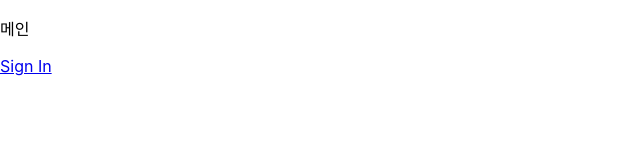
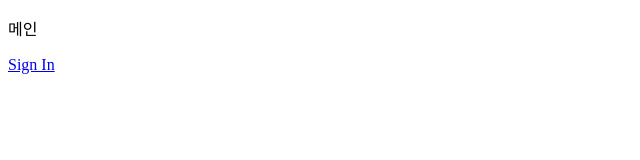
Before and after one commit to micahang0127/react-typescript-etc-basic, a React (Create React App) app: page / in a window 1280 px wide. Shown: the top 160 px of the page, without its empty margins (0-640 px from the left). Built offline with nearby package versions, Linux system fonts and the light colour scheme.

Commit message:
초기 불필요 파일 삭제

```diff
--- a/src/index.css
+++ /dev/null
@@ -1,13 +0,0 @@
-body {
-  margin: 0;
-  font-family: -apple-system, BlinkMacSystemFont, 'Segoe UI', 'Roboto', 'Oxygen',
-    'Ubuntu', 'Cantarell', 'Fira Sans', 'Droid Sans', 'Helvetica Neue',
-    sans-serif;
-  -webkit-font-smoothing: antialiased;
-  -moz-osx-font-smoothing: grayscale;
-}
-
-code {
-  font-family: source-code-pro, Menlo, Monaco, Consolas, 'Courier New',
-    monospace;
-}
--- a/src/index.tsx
+++ b/src/index.tsx
@@ -1,19 +1,12 @@
-import React from 'react';
-import ReactDOM from 'react-dom/client';
-import './index.css';
-import App from './App';
-import reportWebVitals from './reportWebVitals';
+import React from "react";
+import ReactDOM from "react-dom/client";
+import App from "./App";
 
 const root = ReactDOM.createRoot(
-  document.getElementById('root') as HTMLElement
+  document.getElementById("root") as HTMLElement
 );
 root.render(
   <React.StrictMode>
     <App />
   </React.StrictMode>
 );
-
-// If you want to start measuring performance in your app, pass a function
-// to log results (for example: reportWebVitals(console.log))
-// or send to an analytics endpoint. Learn more: https://bit.ly/CRA-vitals
-reportWebVitals();
--- a/src/reportWebVitals.ts
+++ /dev/null
@@ -1,15 +0,0 @@
-import { ReportHandler } from 'web-vitals';
-
-const reportWebVitals = (onPerfEntry?: ReportHandler) => {
-  if (onPerfEntry && onPerfEntry instanceof Function) {
-    import('web-vitals').then(({ getCLS, getFID, getFCP, getLCP, getTTFB }) => {
-      getCLS(onPerfEntry);
-      getFID(onPerfEntry);
-      getFCP(onPerfEntry);
-      getLCP(onPerfEntry);
-      getTTFB(onPerfEntry);
-    });
-  }
-};
-
-export default reportWebVitals;
```
